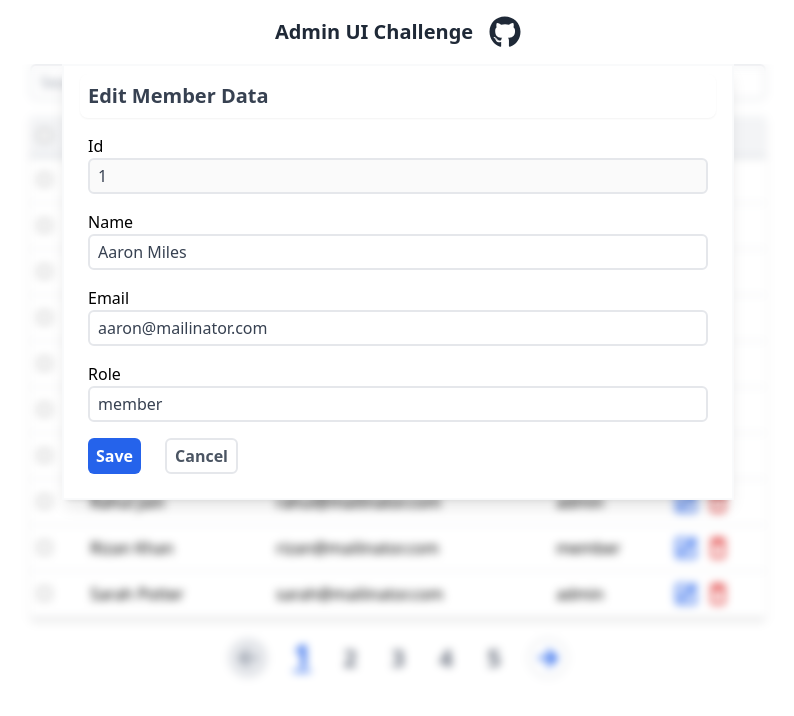
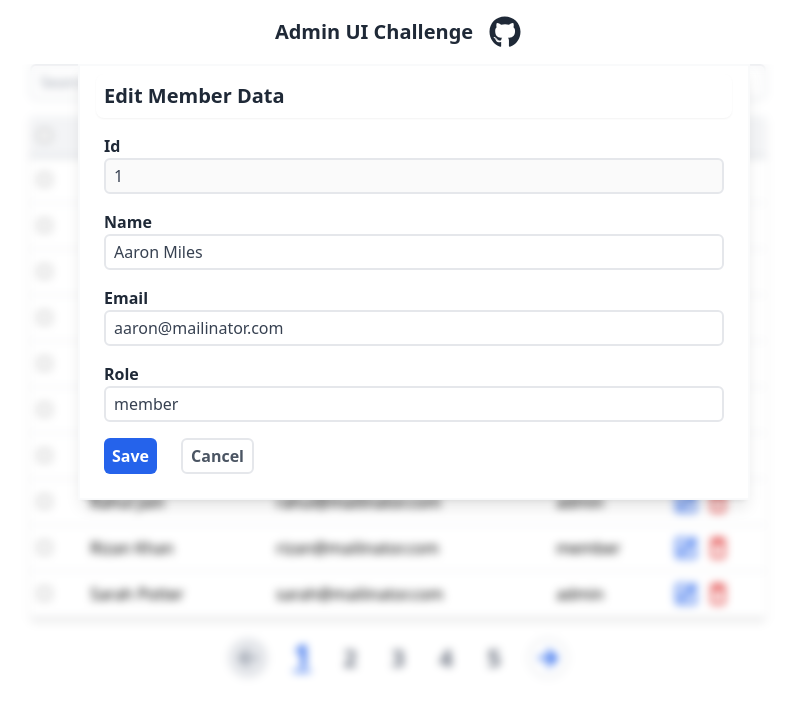
Before and after one commit to DjayChoudhary/admin-ui-challenge-geektrust-dhananjay, a React (Vite) app: page / in a window 1280 px wide. Both pictures are taken after a click on the button 927 px from the left and 180 px from the top of the page. Shown: the top 716 px of the page, without its empty margins (242-1036 px from the left). Built offline with nearby package versions, Linux system fonts and the light colour scheme.

Commit message:
make input labels semibold and text-gray-800

```diff
--- a/src/components/EditModalContainer.tsx
+++ b/src/components/EditModalContainer.tsx
@@ -16,10 +16,10 @@ export default function EditModalContainer({
     <div
       ref={modalRef}
       id="editModal"
-      className="fixed top-0 left-0 right-0 z-50 hidden w-full mt-16 overflow-x-hidden overflow-y-auto md:inset-0  backdrop-blur-sm"
+      className="fixed top-0 left-0 right-0 z-50 hidden w-full mt-16 mx-4 overflow-x-hidden overflow-y-auto md:inset-0  backdrop-blur-sm"
     >
       <div className="relative w-full max-w-2xl md:auto bg-white shadow-lg px-4 py-2 mx-auto border-2 border-gray-50">
-        <div className="relative text-xl text-gray-700 font-bold bg-white rounded-lg shadow-sm p-2">
+        <div className="relative text-xl text-gray-800 font-bold bg-white rounded-lg shadow-sm p-2">
           Edit Member Data
         </div>
         <form
@@ -27,7 +27,9 @@ export default function EditModalContainer({
           onSubmit={(e) => e.preventDefault()}
         >
           <fieldset>
-            <label htmlFor="memberId">Id</label>
+            <label className="font-semibold text-gray-800" htmlFor="memberId">
+              Id
+            </label>
             <input
               className="w-full px-2 py-1  border-2 border-gray-200 rounded-md focus:outline-gray-400 text-gray-700"
               type="text"
@@ -36,7 +38,9 @@ export default function EditModalContainer({
             />
           </fieldset>
           <fieldset>
-            <label htmlFor="memberName">Name</label>
+            <label className="font-semibold text-gray-800" htmlFor="memberName">
+              Name
+            </label>
             <input
               className="w-full px-2 py-1  border-2 border-gray-200 rounded-md focus:outline-gray-400 text-gray-700"
               id="memberName"
@@ -45,7 +49,12 @@ export default function EditModalContainer({
             />
           </fieldset>
           <fieldset>
-            <label htmlFor="memberEmail">Email</label>
+            <label
+              className="font-semibold text-gray-800"
+              htmlFor="memberEmail"
+            >
+              Email
+            </label>
             <input
               className="w-full px-2 py-1  border-2 border-gray-200 rounded-md focus:outline-gray-400 text-gray-700"
               id="memberEmail"
@@ -54,7 +63,9 @@ export default function EditModalContainer({
             />
           </fieldset>
           <fieldset>
-            <label htmlFor="memberRole">Role</label>
+            <label className="font-semibold text-gray-800" htmlFor="memberRole">
+              Role
+            </label>
             <input
               className="w-full px-2 py-1  border-2 border-gray-200 rounded-md focus:outline-gray-400 text-gray-700"
               id="memberRole"
```
